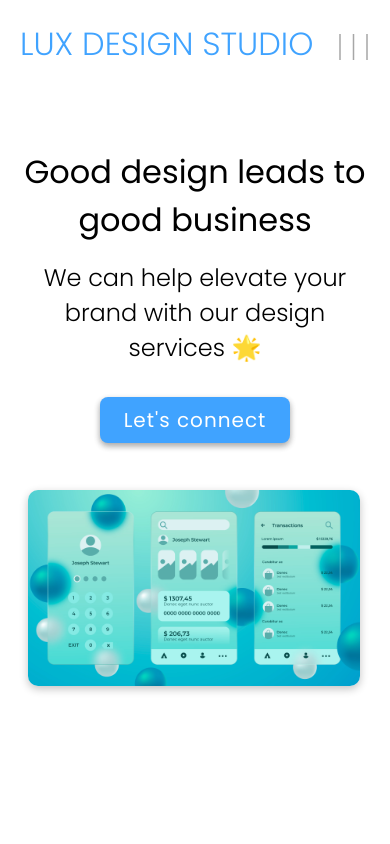
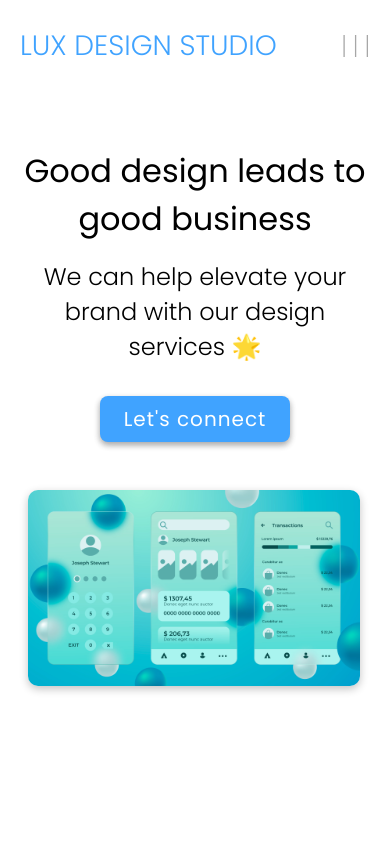
Before and after one commit to LRSORRENTI/Design_Studio, a plain HTML site: page index.html in a window 390 px wide. Shown: the top 844 px of the page. Drawn offline with Linux system fonts and the light colour scheme.

Commit message:
styling changes for smaller screen sizes, navbar and footer

```diff
--- a/styles/footer.css
+++ b/styles/footer.css
@@ -19,10 +19,12 @@
 }
 
 .footer-grid-col {
-    /* flex: 1; */
+    flex: 1;
     min-width: 100px;
     margin: auto;
+    text-align: left;
 }
+
 
 .footer-grid-col-ins-1, .footer-grid-col-ins-2 {
     display: flex;
@@ -57,10 +59,14 @@
     color:#1a7ccb;
 }
 
-@media screen and (max-width: 768px) {
+@media screen and (max-width: 580px) {
     /* .footer-grid-col {
         flex: 1 1 100%;
     } */
+    .footer-grid-col-ins-1 {
+        margin-bottom: 50px;
+    }
+
 }
 
 /* FOOTER SECTION STYLES END */
--- a/styles/navbar.css
+++ b/styles/navbar.css
@@ -82,6 +82,15 @@
 }
 
 @media screen and (max-width: 768px) {
+   #navbar h1 {
+      font-size: 28px;
+      margin: 0;
+      margin-top: 5px;
+      margin-right: 4px;
+      color:#40a3ff;
+      font-weight: 380;
+   }
+
    #nav-links {
        display: none;
        flex-direction: column;
@@ -89,6 +98,7 @@
    }
 
    #nav-toggle {
+      font-size: 26px;
        display: block;
    }
 }
```
